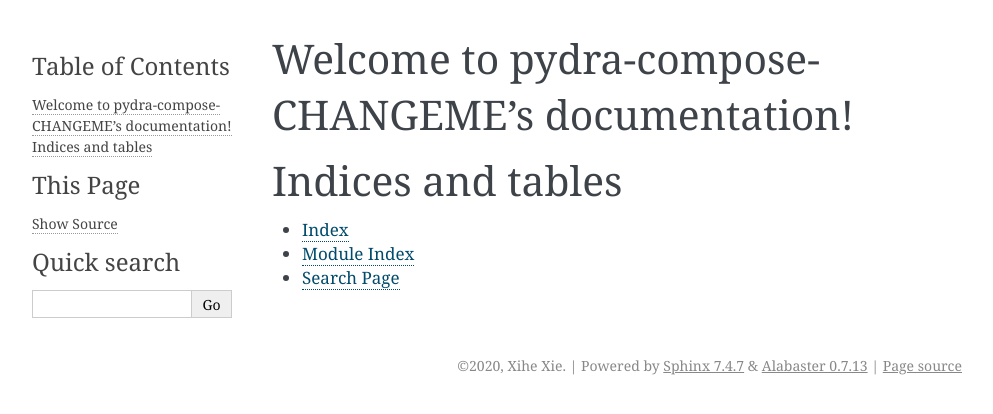
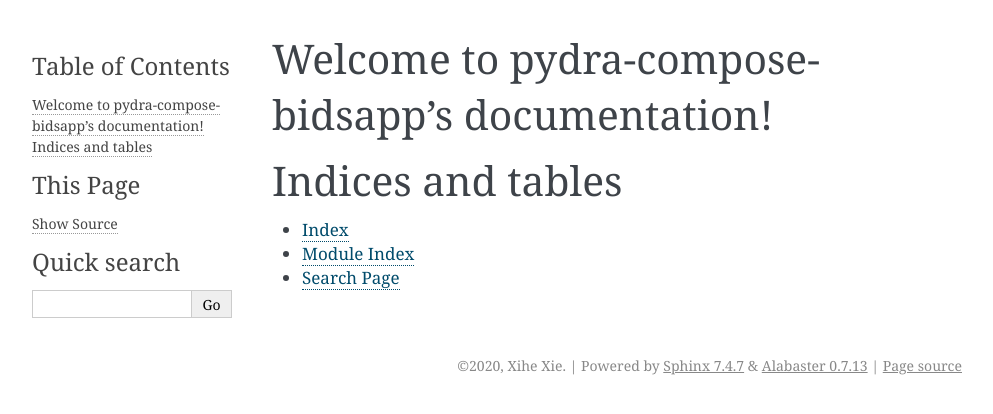
Before and after one commit to ArcanaFramework/pydra-compose-bidsapp, a Sphinx documentation site: the page built from docs/index.rst, in a window 1280 px wide. Shown: the top 414 px of the page, without its empty margins (148-1141 px from the left). Built offline with Sphinx 7.4.7, drawn with Linux system fonts in a browser that asks for light colours.

Commit message:
cleaned up stray CHANGEME and removed devcheck ci test

```diff
--- a/docs/index.rst
+++ b/docs/index.rst
@@ -1,4 +1,4 @@
-Welcome to pydra-compose-CHANGEME's documentation!
+Welcome to pydra-compose-bidsapp's documentation!
 ==================================================
 
 .. toctree::
```
Also changed, not shown: README.md (+3 -3 lines), 2 other files.
